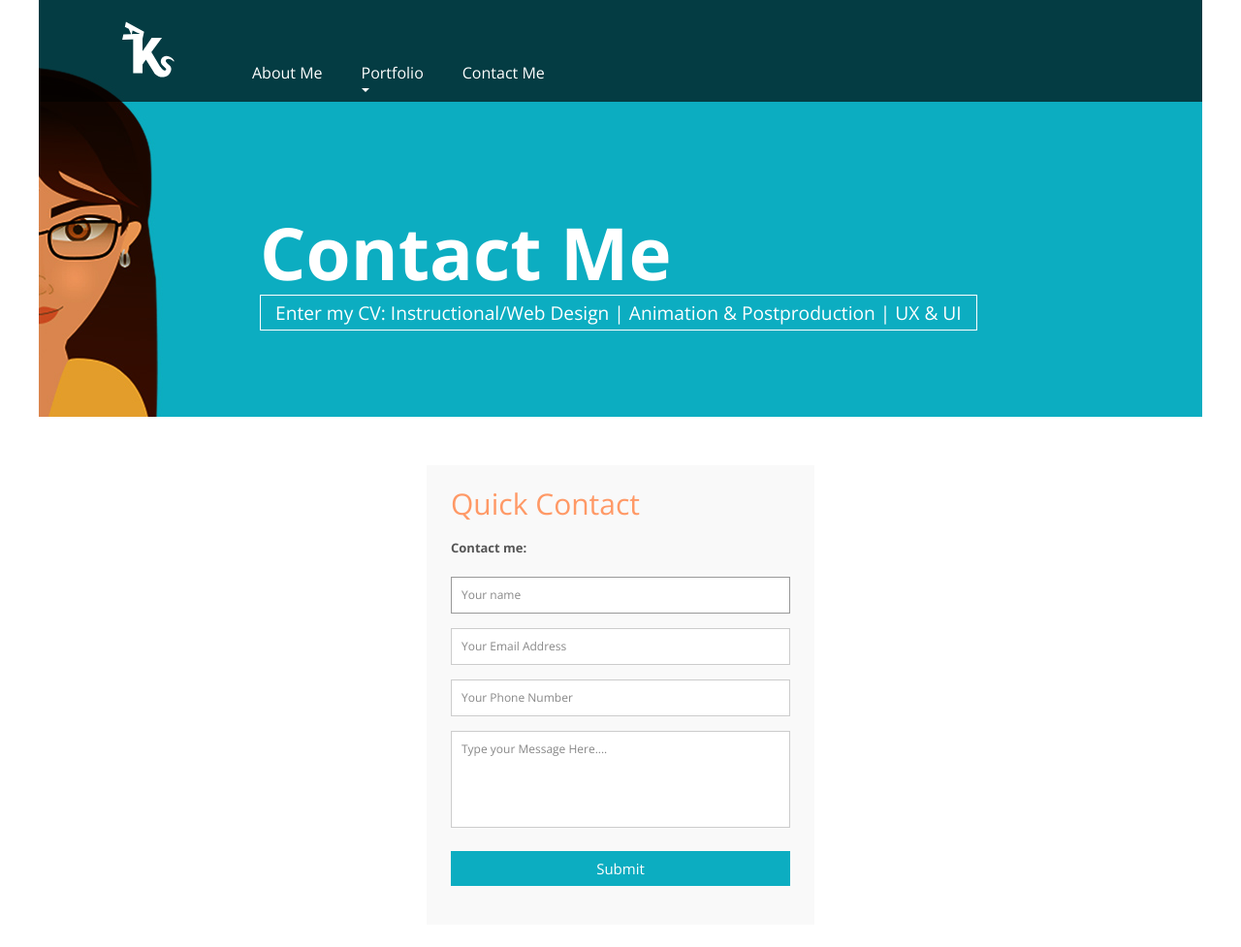
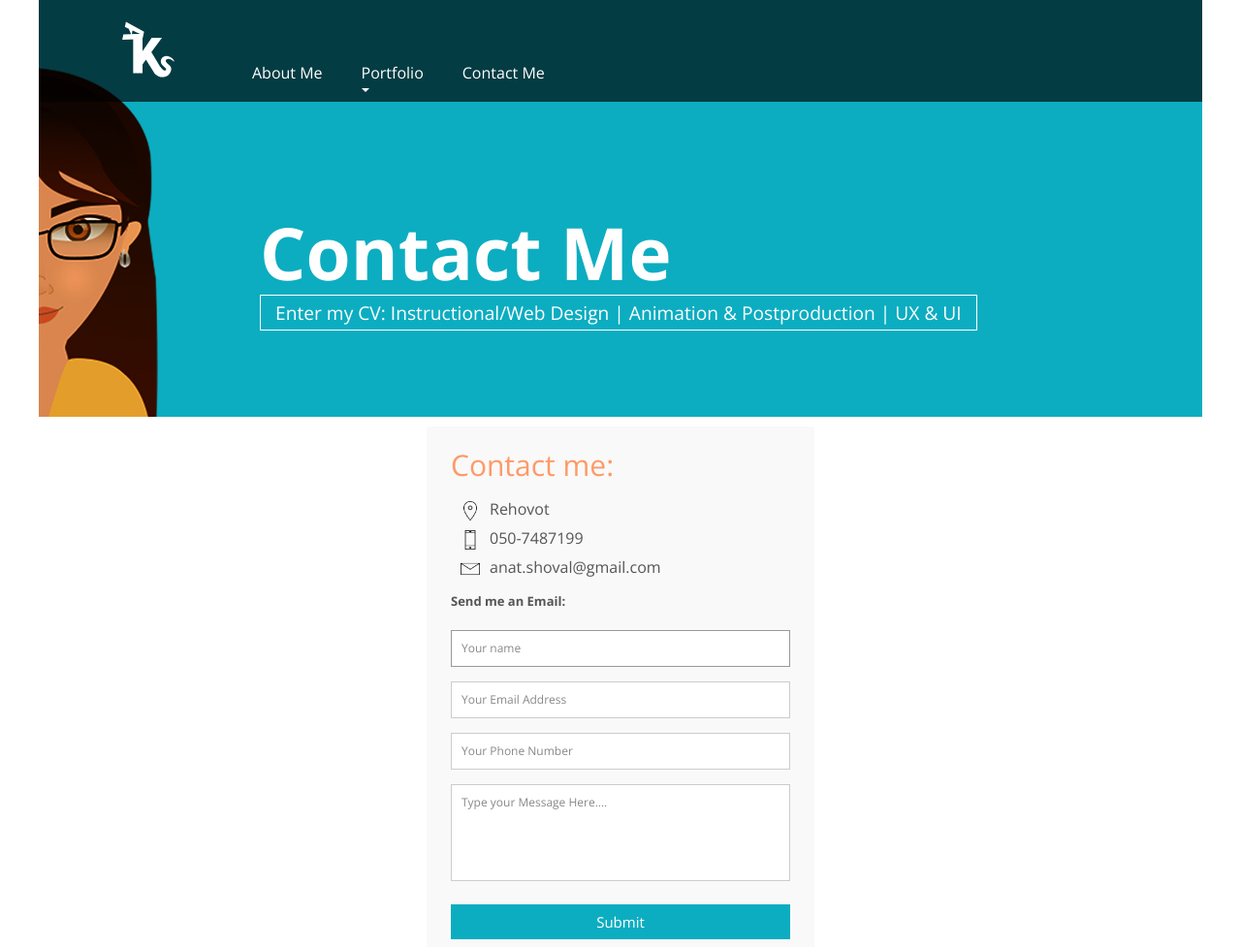
Before and after one commit to anatShoval/anat-portfolio, a website: page ContactMe.html in a window 1280 px wide. Shown: the top 977 px of the page at 97% size. Drawn offline with nearby package versions, Linux system fonts and the light colour scheme.

Commit message:
anat-Contact-Me

```diff
--- a/ContactMe.html
+++ b/ContactMe.html
@@ -66,8 +66,12 @@
 
             <div class="container">
                 <form id="contact" action="mailto:anat.shoval@gmail.com" method="post">
-                    <h3>Quick Contact</h3>
-                    <h4>Contact me:</h4>
+                    <h3>Contact me:</h3>
+                    <img class="iconCss" src="/images/basic_geolocalize-01.png" alt="Address icon"><span>Rehovot</span></br>
+                    <img class="iconCss" src="/images/basic_smartphone.png" alt="pone number icon"><span>050-7487199</span></br>
+                    <img class="iconCss" src="/images/basic_mail.png" alt="Email address icon"><span>anat.shoval@gmail.com</span></br>
+
+                    <h4>Send me an Email:</h4>
                     <fieldset>
                         <input placeholder="Your name" type="text" tabindex="1" required autofocus>
                     </fieldset>
--- a/public/css/screenContactMe.css
+++ b/public/css/screenContactMe.css
@@ -32,12 +32,17 @@ body {
 	position:relative;
 }
 
+img.iconCss {
+    width: 20px;
+    margin: -6px 10px;
+}
+
 #contact input[type="text"], #contact input[type="email"], #contact input[type="tel"], #contact input[type="url"], #contact textarea, #contact button[type="submit"] { font:400 12px/16px "Open Sans", Helvetica, Arial, sans-serif; }
 
 #contact {
 	background:#F9F9F9;
 	padding:25px;
-	margin:50px 0;
+	margin:10px 0;
 }
 
 #contact h3 {
```
Also changed, not shown: public/images/basic_geolocalize-01.png (added), public/images/basic_ipod.png (added), public/images/basic_mail.png (added), public/images/basic_smartphone.png (added).
